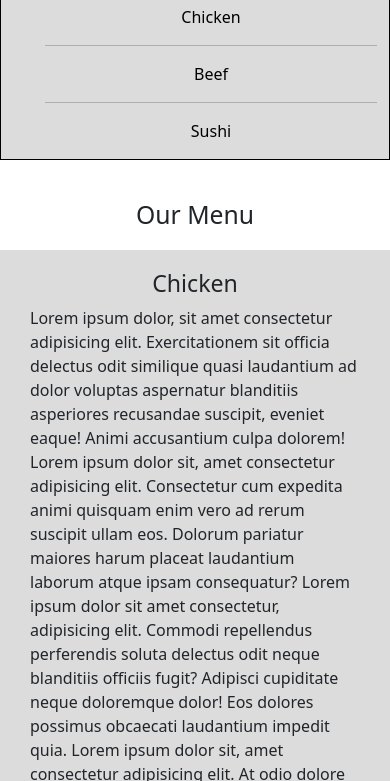
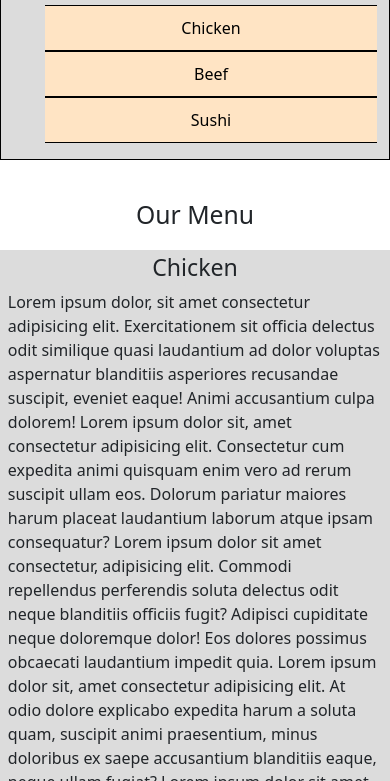
Before and after one commit to tshui02/module3-solution, a plain HTML site: page index.html in a window 390 px wide. Both pictures are taken after a click on the button "Toggle navigation". Shown: the part 63-844 px from the top of the page. Drawn offline with Linux system fonts and the light colour scheme.

Commit message:
added more

```diff
--- a/css/style.css
+++ b/css/style.css
@@ -1,3 +1,7 @@
+*{
+  box-sizing: border-box;
+}
+
 header{
   background: gainsboro;
   border: 1px solid black;
@@ -5,12 +9,22 @@ header{
 
 #info-box{
   background: gainsboro;
-  padding: 20px 30px 10px 30px;
+  padding: 1% 2% 1% 2%;
+  height: 1000px;
 }
 
-.dropdown-item a{
+ul a{
   text-decoration: none;
   color: black;
+}
+.dropdown-item:hover{
+  background: orange;
+}
+.dropdown-item{
+  border-top: 1px solid black;
+  border-bottom: 1px solid black;
+  background: bisque;
+  padding: 10px;
 }
 
 h2{
--- a/index.html
+++ b/index.html
@@ -17,15 +17,15 @@
         <div class="navbar-brand">
             <h1>Food, LLC</h1>
         </div>
-        <button class="navbar-toggler" type="button" data-bs-toggle="collapse" data-bs-target="#dropdown-menu" aria-controls="navbarToggleExternalContent" aria-expanded="false" aria-label="Toggle navigation">
+        <button class="navbar-toggler d-block d-sm-none" type="button" data-bs-toggle="collapse" data-bs-target="#dropdown-menu" aria-controls="navbarToggleExternalContent" aria-expanded="false" aria-label="Toggle navigation">
           <span class="navbar-toggler-icon"></span>
         </button>
       </nav>
       <div id="dropdown-menu" class="collapse">
         <ul>
-          <li class="dropdown-item text-center"><a href="">Chicken</a></li><hr>
-          <li class="dropdown-item text-center"><a href="">Beef</a></li><hr>
-          <li class="dropdown-item text-center"><a href="">Sushi</a></li>
+          <a href=""><li class="dropdown-item text-center container-fluid">Chicken</li></a>
+          <a href=""><li class="dropdown-item text-center container-fluid">Beef</li></a>
+          <a href=""><li class="dropdown-item text-center container-fluid">Sushi</li></a>
         </ul>
       </div>
     </div>
```
